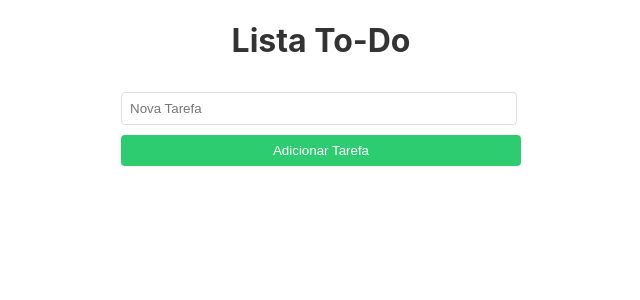
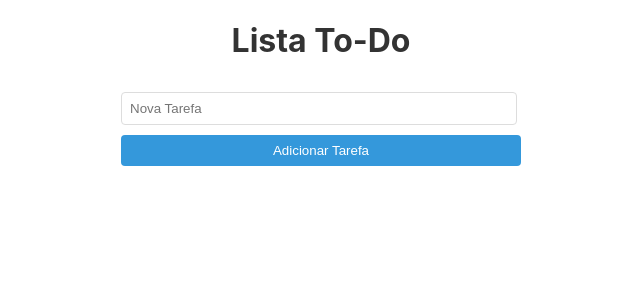
Before and after one commit to WendelDavi/todo-list, a React (Create React App) app: page / in a window 1280 px wide. Shown: the top 300 px of the page, without its empty margins (319-959 px from the left). Built offline with nearby package versions, Linux system fonts and the light colour scheme.

Commit message:
Sétimo commit: mudança na cor do botão de adicionar tarefa.

```diff
--- a/src/components/styles/ToDoList.module.css
+++ b/src/components/styles/ToDoList.module.css
@@ -56,7 +56,7 @@
     display: block;
     width: 100%;
     margin-top: 10px;
-    background-color: #2ecc71;
+    background-color: #3498db;
     color: white;
     border: none;
     padding: 8px;
@@ -65,7 +65,7 @@
 }
 
 .botaoAddTask:hover {
-    background-color: #27ae60;
+    background-color: #2980b9;
 }
 
 .botaoCompleteTask {
```
